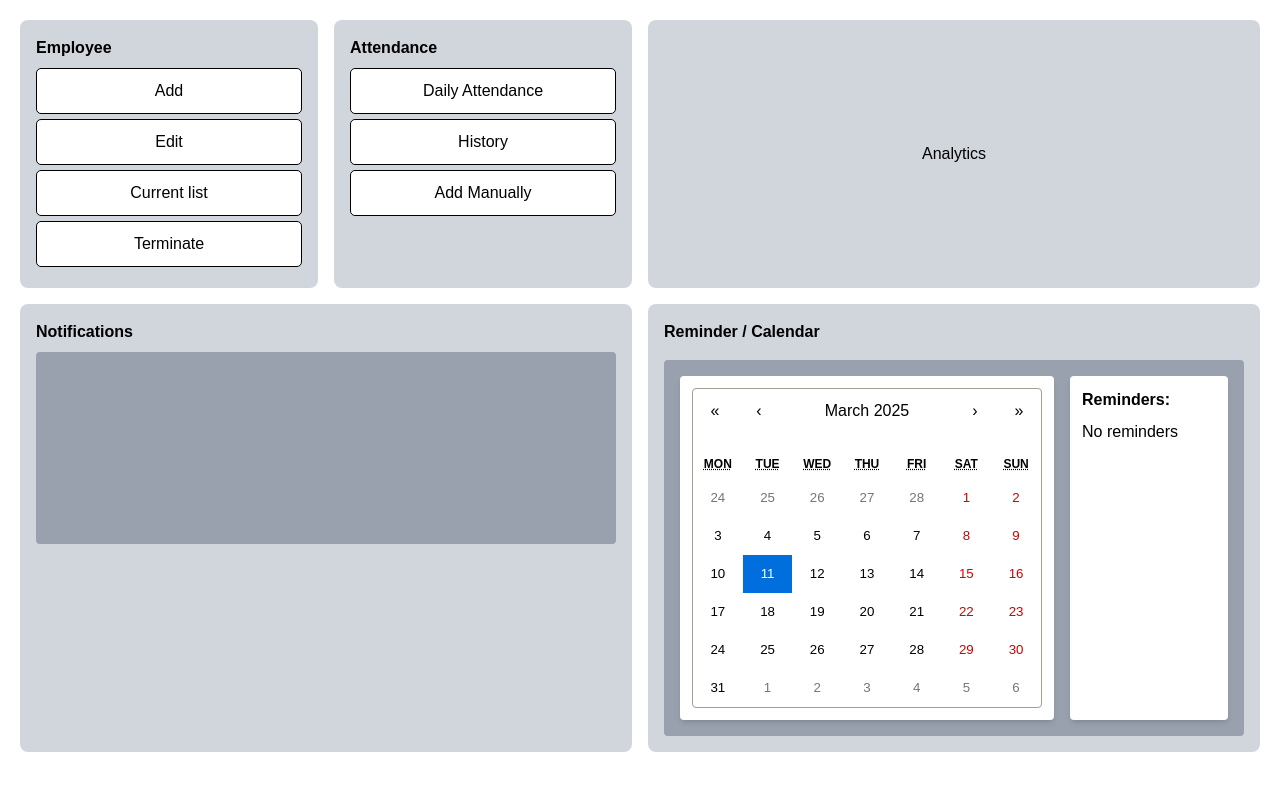
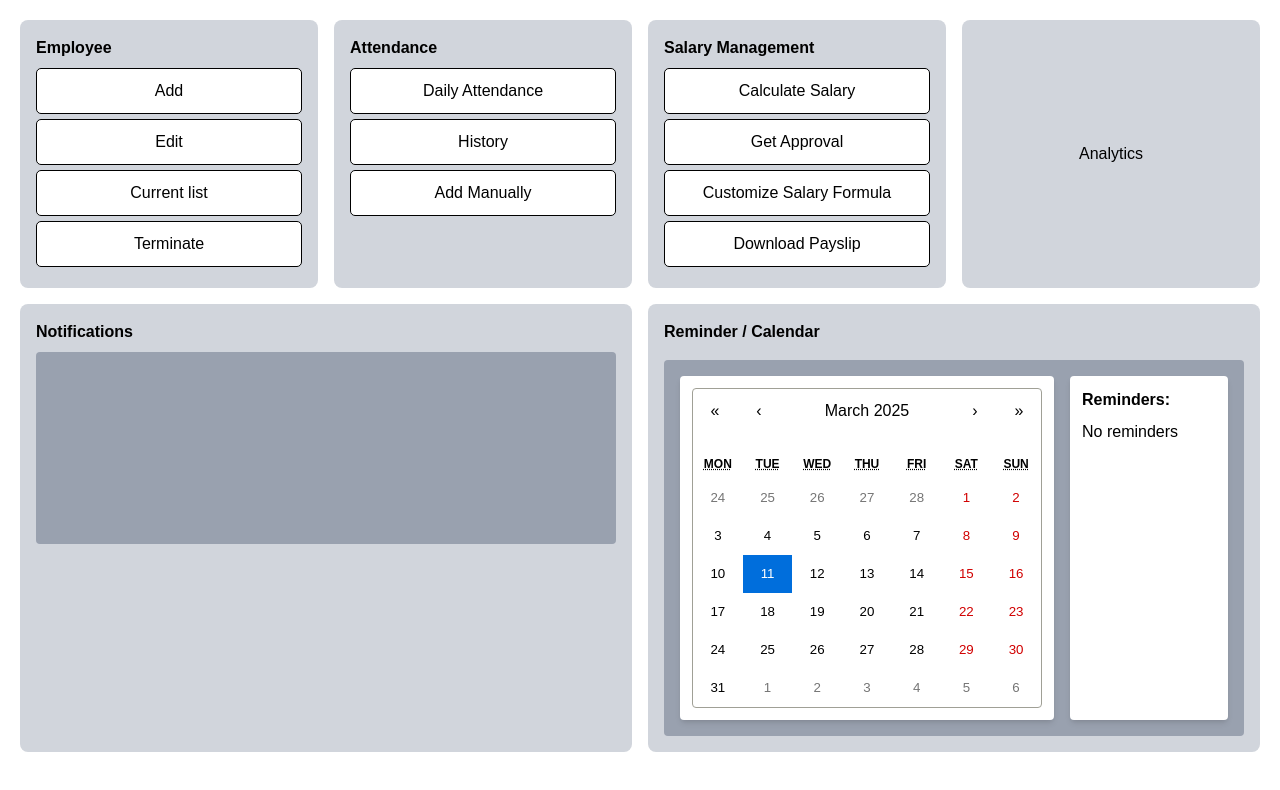
Before and after one commit to buddhika-development/wijesundara-erp-internal-system-client, a Next.js app: page /HR-home in a window 1280 px wide. Shown: the top 790 px of the page. Built offline with nearby package versions, Linux system fonts and the light colour scheme.

Commit message:
created salary section

```diff
--- a/src/app/HR-home/page.js
+++ b/src/app/HR-home/page.js
@@ -31,6 +31,7 @@ export default function Home() {
   return (
     <div className="min-h-screen bg-white p-5">
       <div className="grid grid-cols-12 gap-4 mb-4">
+
         {/* Employee Section */}
         <div className="bg-gray-300 p-4 rounded-lg col-span-3">
           <h2 className="font-bold mb-2 text-black">Employee</h2>
@@ -48,8 +49,18 @@ export default function Home() {
           <button className="btn-light" onClick={() => router.push('/HRattendance/add')}>Add Manually</button>
         </div>
 
+        {/* salarie Section */}
+        <div className="bg-gray-300 p-4 rounded-lg col-span-3">
+          <h2 className="font-bold mb-2 text-black">Salary Management</h2>
+          <button className="btn-light" onClick={() => router.push('/HRsalaries/calculate')}>Calculate Salary</button>
+          <button className="btn-light" onClick={() => router.push('/HRsalaries/approval')}>Get Approval</button>
+          <button className="btn-light" onClick={() => router.push('/HRsalaries/customize')}>Customize Salary Formula</button>
+          <button className="btn-light" onClick={() => router.push('/HRsalaries/payslip')}>Download Payslip</button>
+        </div>
+
+
         {/* Analytics Section */}
-        <div className="bg-gray-300 p-4 rounded-lg col-span-6 flex items-center justify-center">
+                <div className="bg-gray-300 p-4 rounded-lg col-span-3 flex items-center justify-center">
           <button className="btn-dark text-black w-full" onClick={() => router.push('/HRanalytics')}>Analytics</button>
         </div>
       </div>
--- /dev/null
+++ b/src/app/HRsalaries/approval/page.js
@@ -0,0 +1,7 @@
+export default function GetApproval() {
+    return (
+      <div className="min-h-screen flex items-center justify-center">
+        <h1 className="text-xl font-bold">Get Approval</h1>
+      </div>
+    );
+  }
--- /dev/null
+++ b/src/app/HRsalaries/calculate/page.js
@@ -0,0 +1,7 @@
+export default function ShowEmployeeSalarie() {
+    return (
+      <div className="min-h-screen flex items-center justify-center">
+        <h1 className="text-xl font-bold">Employee salarie</h1>
+      </div>
+    );
+  }
--- /dev/null
+++ b/src/app/HRsalaries/customize/page.js
@@ -0,0 +1,7 @@
+export default function EditSalarieFormula() {
+    return (
+      <div className="min-h-screen flex items-center justify-center">
+        <h1 className="text-xl font-bold">Edit salarie formula</h1>
+      </div>
+    );
+  }
--- /dev/null
+++ b/src/app/HRsalaries/payslip/page.js
@@ -0,0 +1,7 @@
+export default function GetPlayslip() {
+    return (
+      <div className="min-h-screen flex items-center justify-center">
+        <h1 className="text-xl font-bold">Pay Slip</h1>
+      </div>
+    );
+  }
```
